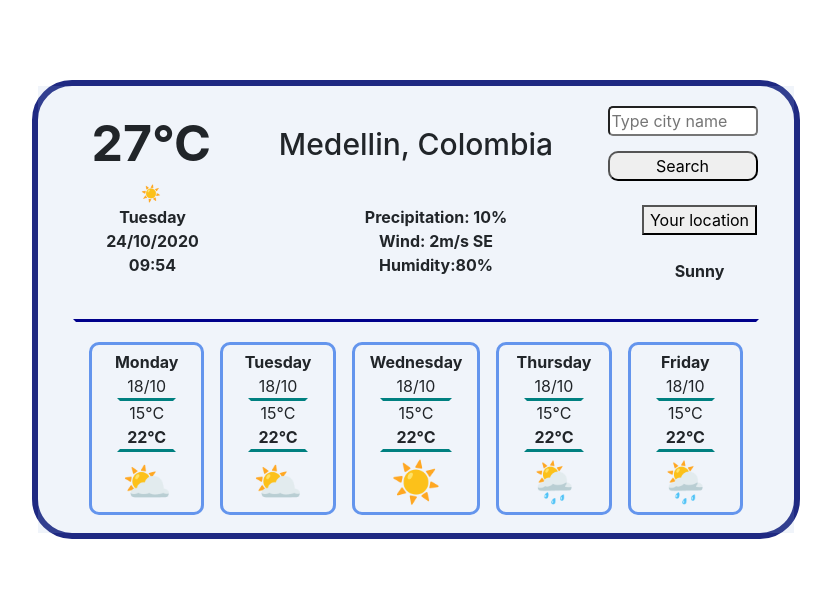
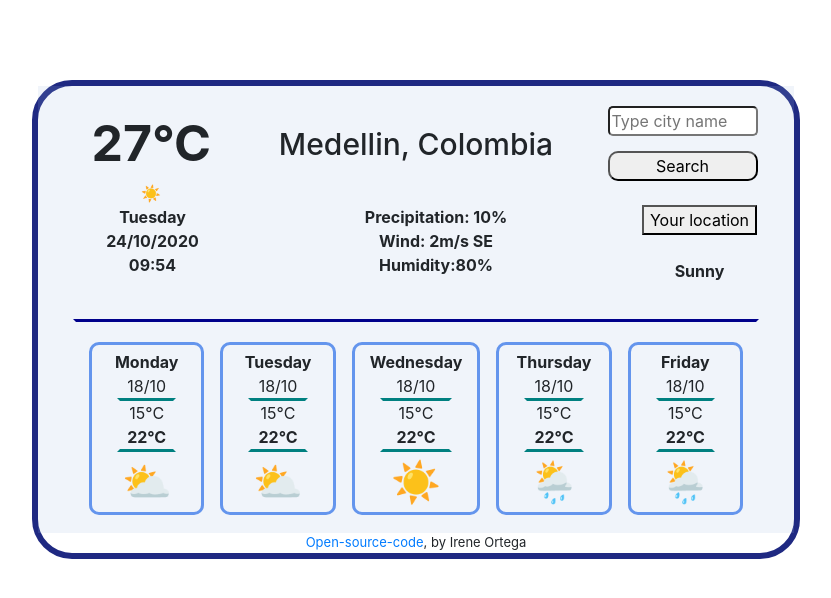
Before and after one commit to irene-op/weather-app, a plain HTML site: page index.html in a window 1280 px wide. Shown: the whole page, without its empty margins (224-1055 px from the left). Drawn offline with nearby package versions, Linux system fonts and the light colour scheme.

Commit message:
Added footer with link to GitHub repository

```diff
--- a/index.html
+++ b/index.html
@@ -91,6 +91,9 @@
         </div>
       </section>
     </div>
+    <footer>
+          <a href=https://github.com/irene-op/weather-app target="blank">Open-source-code</a>, by Irene Ortega
+      </footer>
     <script src="src/script.js"></script>
   </body>
 </html>
--- a/src/style.css
+++ b/src/style.css
@@ -78,3 +78,6 @@ ul {
 .five-day-row {
   margin: auto 20px;
 }
+footer {
+  font-size: small;
+}
```
